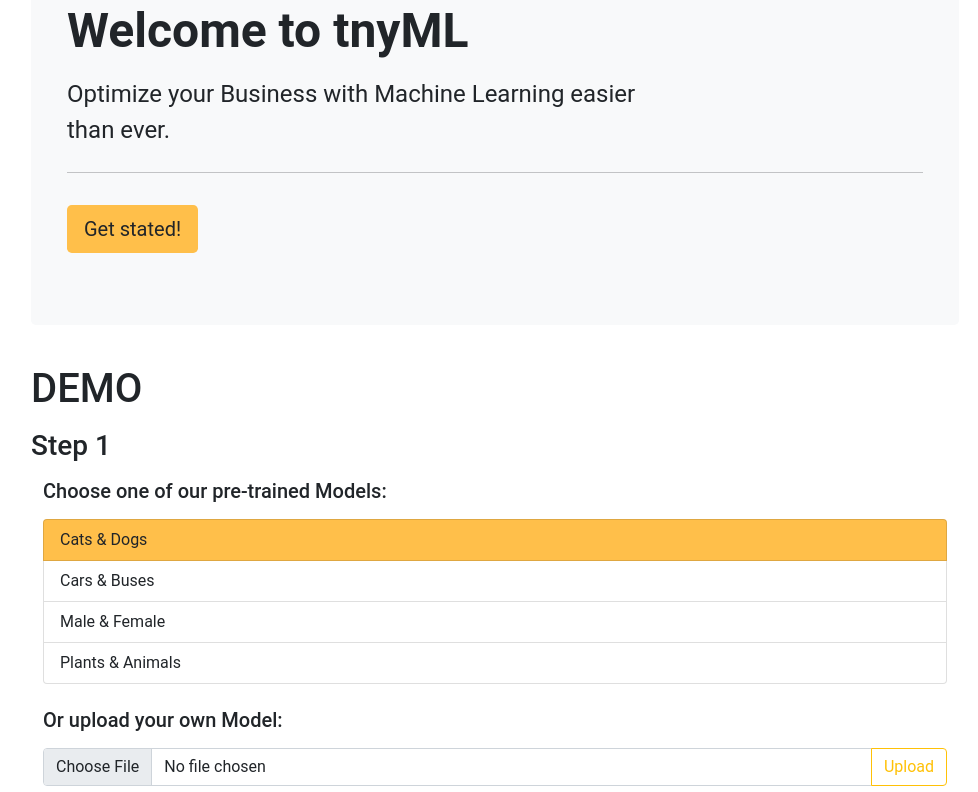
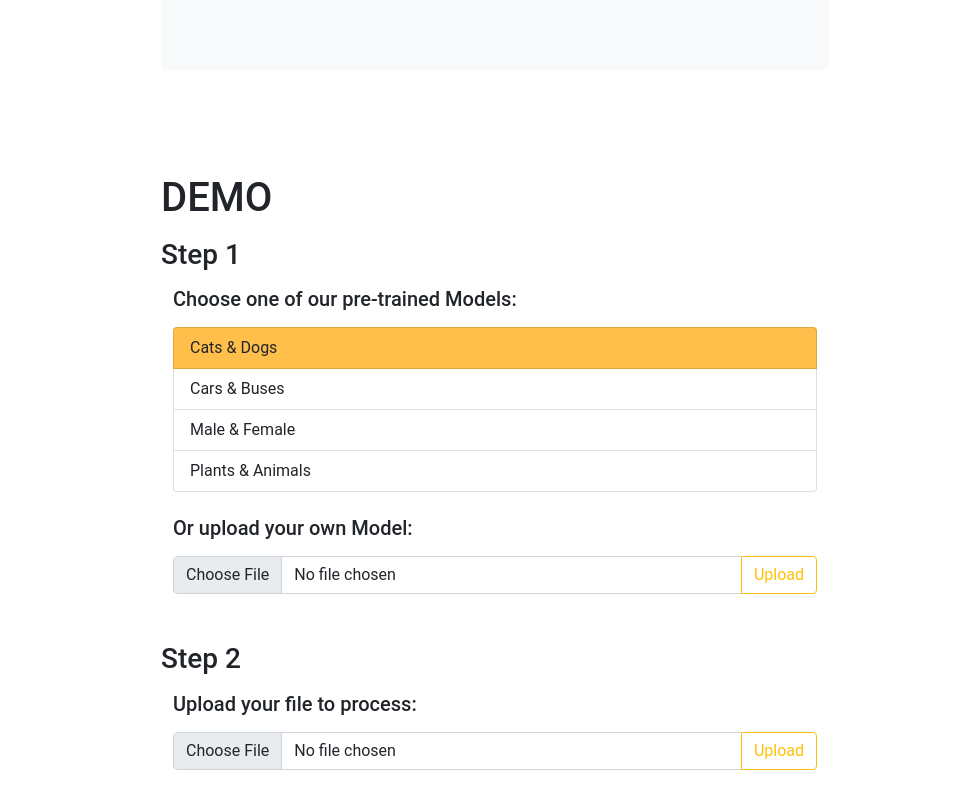
Before and after one commit to Peetee06/tnyML, an Angular app in the folder tnyML/: page / in a window 1280 px wide. Shown: the part 1164-1956 px from the top of the page, without its empty margins (145-1123 px from the left). Built offline with nearby package versions, Linux system fonts and the light colour scheme; no server answers.

Commit message:
only cosmetics for presentation

```diff
--- a/tnyML/src/app/app.component.html
+++ b/tnyML/src/app/app.component.html
@@ -3,8 +3,8 @@
 <upload></upload>
 <!-- <preprocessing></preprocessing> -->
 <training></training>
-<!-- <evaluation></evaluation>
-<inference></inference> -->
+<!-- <evaluation></evaluation> -->
+<!-- <inference></inference> -->
 
 
 <router-outlet></router-outlet>
--- a/tnyML/src/app/home/home.component.html
+++ b/tnyML/src/app/home/home.component.html
@@ -1,6 +1,6 @@
 
 
-<div id="home" class="col-lg-9 mx-auto p-3 py-5 md-5 viewportitem" style="max-width: 1024px; min-height: 100vh;">
+<div id="home" class="col-lg-9 mx-auto p-3 py-5 md-5 viewportitem" style="max-width: 700px; min-height: 100vh;">
 
 <div class="fade-in-fwd mb-5">
 
--- a/tnyML/src/app/home/home.component.ts
+++ b/tnyML/src/app/home/home.component.ts
@@ -26,7 +26,9 @@ export class HomeComponent {
  this.readData();
  console.log(this.number);
 }
-
+    scroll(el: HTMLElement) {
+    el.scrollIntoView({behavior: 'smooth'});
+}
 readData() {
   this.rs.readWeather().subscribe((data: Weather[]) => {
     this.weather = data;
--- a/tnyML/src/app/inference/inference.component.html
+++ b/tnyML/src/app/inference/inference.component.html
@@ -1,5 +1,5 @@
 <!--component html goes here -->
-<div id="inference" class="col-lg-9 mx-auto p-3 py-5 md-5" style="max-width: 1024px; min-height: 100vh;">
+<div id="inference" class="col-lg-9 mx-auto p-3 py-5 md-5" style="max-width: 600px; min-height: 100vh;">
     <h1>INFRENENCE COMPONENT</h1>
     <div class="card" aria-hidden="true">
 
--- a/tnyML/src/app/training/training.component.html
+++ b/tnyML/src/app/training/training.component.html
@@ -1,5 +1,5 @@
 
-<div id="training" class="col-lg-9 mx-auto p-3 py-5 md-5" style="max-width: 1024px; min-height: 100vh;">
+<div id="training" class="col-lg-9 mx-auto p-3 py-5 md-5" style="max-width: 700px; min-height: 100vh;">
     <h1 class="mb-5">TRAINING COMPONENT</h1>
 
 
--- a/tnyML/src/app/upload/upload.component.html
+++ b/tnyML/src/app/upload/upload.component.html
@@ -1,6 +1,6 @@
 <!--component html goes here -->
 <div #upload></div>
-<div id="upload" class="col-lg-9 mx-auto p-3 py-5 md-5" style="max-width: 1024px; min-height: 100vh;">
+<div id="upload" class="col-lg-9 mx-auto p-3 py-5 md-5" style="max-width: 700px; min-height: 100vh;">
     <h1 class="mb-3">DEMO</h1>
     <h3 class="mb-3">Step 1</h3>
     <div class="container">
--- a/tnyML/src/styles.css
+++ b/tnyML/src/styles.css
@@ -25,5 +25,5 @@ body { margin: 0; font-family: Roboto, "Helvetica Neue", sans-serif; }
 
 .viewportitem{
   position: relative;
-  top: 5em;
+  top: 1em;
 }
```
